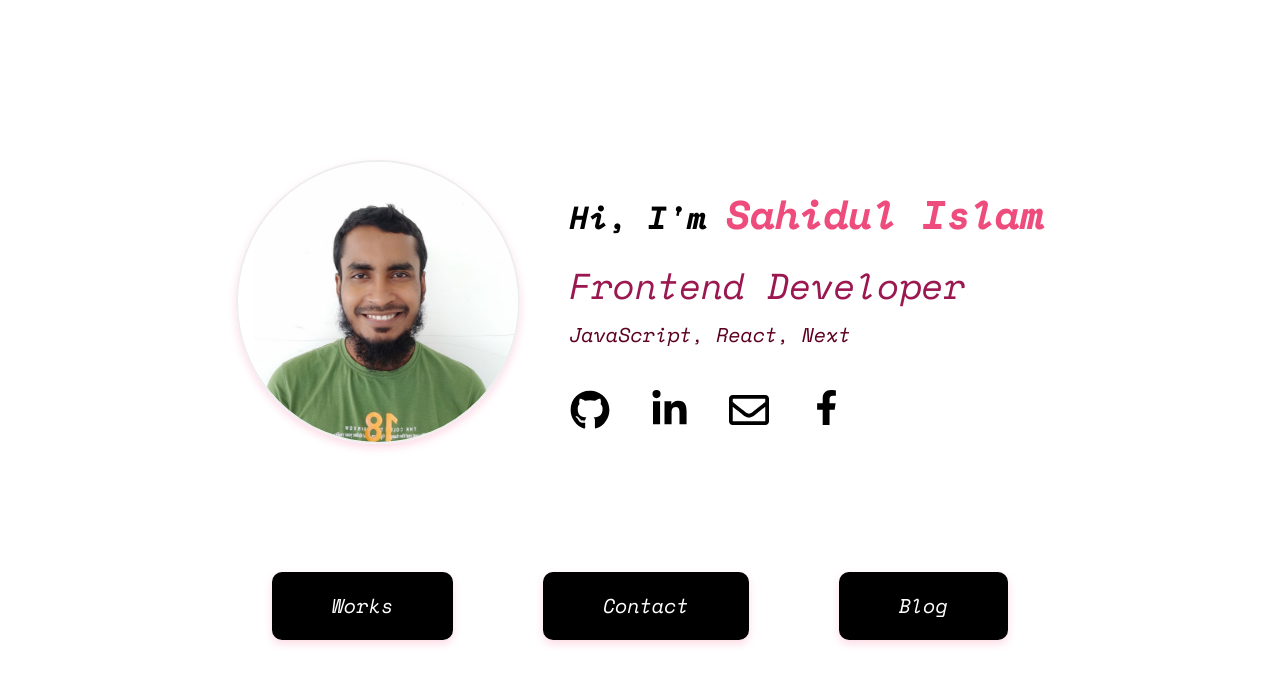
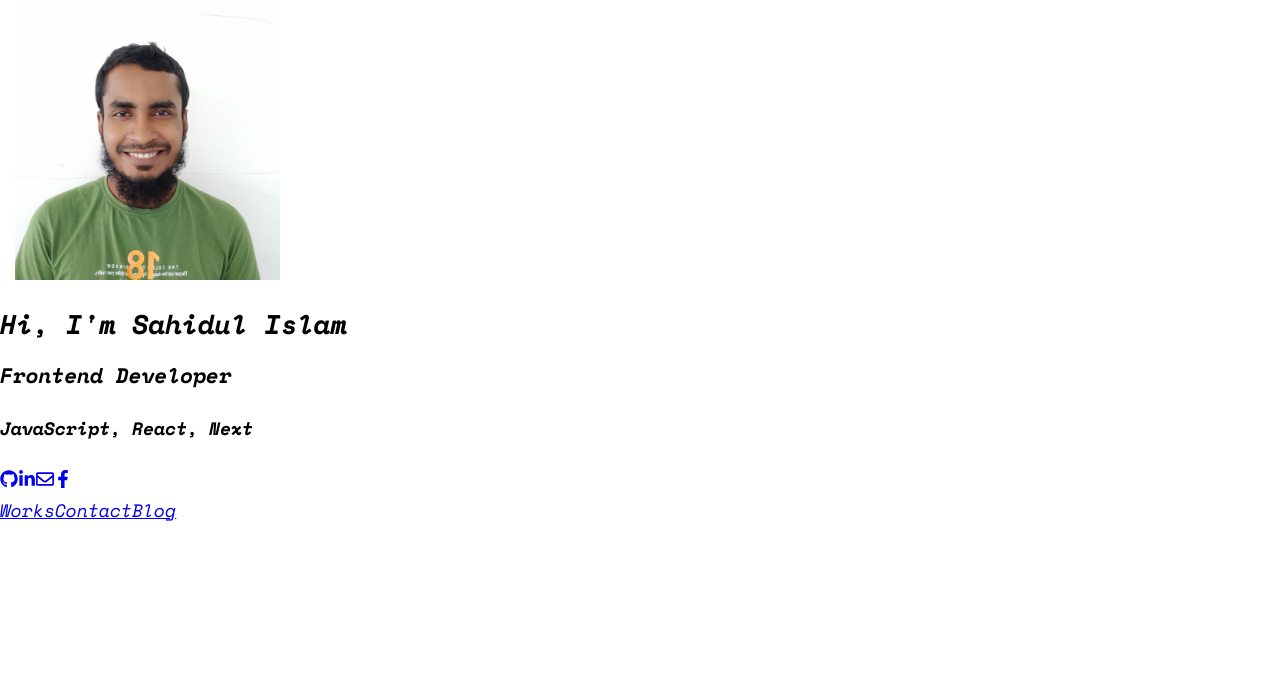
Before and after one commit to jonyahmed19/portfolio, a React (Create React App) app: page / in a window 1280 px wide. Shown: the top 684 px of the page. Built offline with nearby package versions, Linux system fonts and the light colour scheme.

Commit message:
commented almost all css

```diff
--- a/src/App.css
+++ b/src/App.css
@@ -7,7 +7,7 @@ Grid
 }
 
 /*********** Home **********/
-.homepage .content {
+/* .homepage .content {
   display: flex;
   justify-content: center;
   align-items: center;
@@ -93,7 +93,7 @@ a:hover {
 }
 a {
   text-decoration: none;
-}
+} */
 
 /*********** other pages ********/
 /* .header-area {
```
